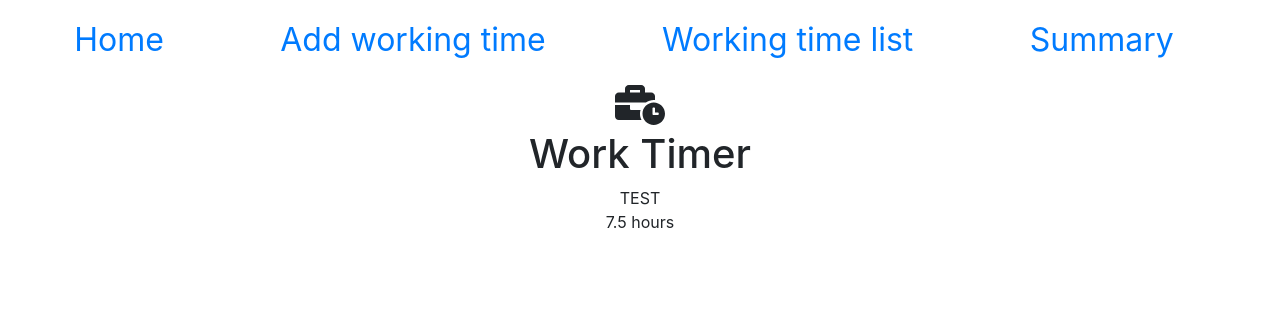
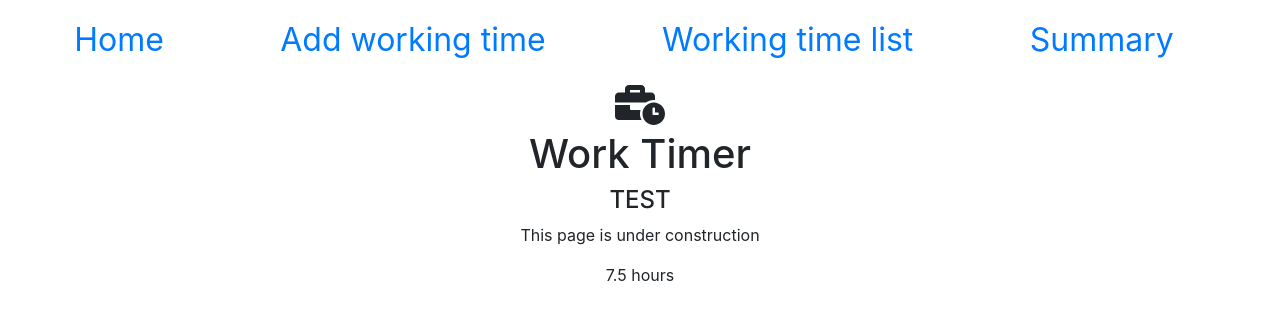
Before and after one commit to JereVeijalainen/working-hours-ui, a React (Create React App) app: page /summary in a window 1280 px wide. Shown: the top 320 px of the page. Built offline with nearby package versions, Linux system fonts and the light colour scheme.

Commit message:
Fix texts and indentations of summary page

```diff
--- a/src/components/Summary.js
+++ b/src/components/Summary.js
@@ -3,7 +3,8 @@ import React from 'react'
 const Summary = ({total=0}) => (
   <div>
     <div>
-				TEST
+      <h4>TEST</h4>
+      <p>This page is under construction</p>
     </div>
     <div>
       <div>
```
Lines whose indentation alone changed are shown as unchanged.
